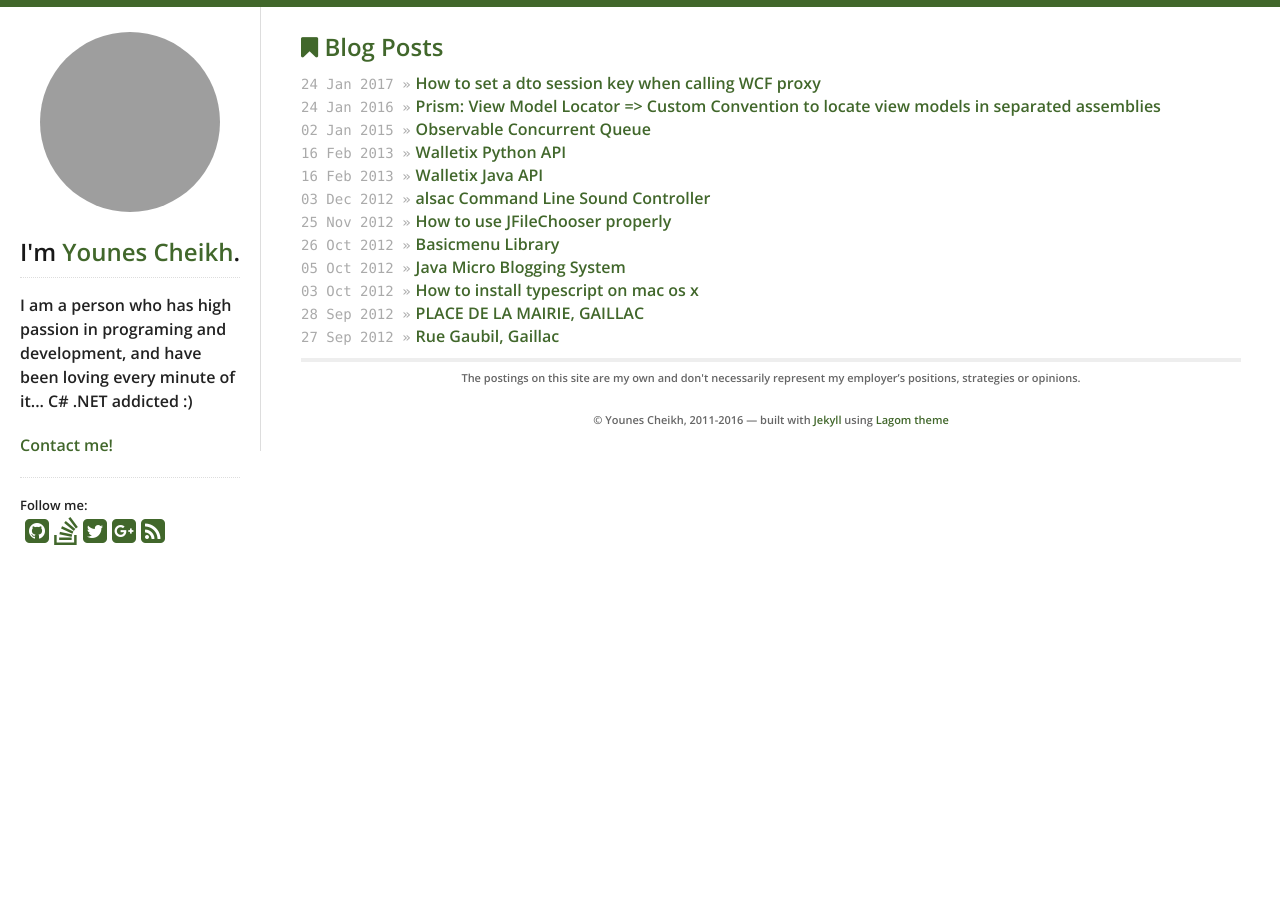
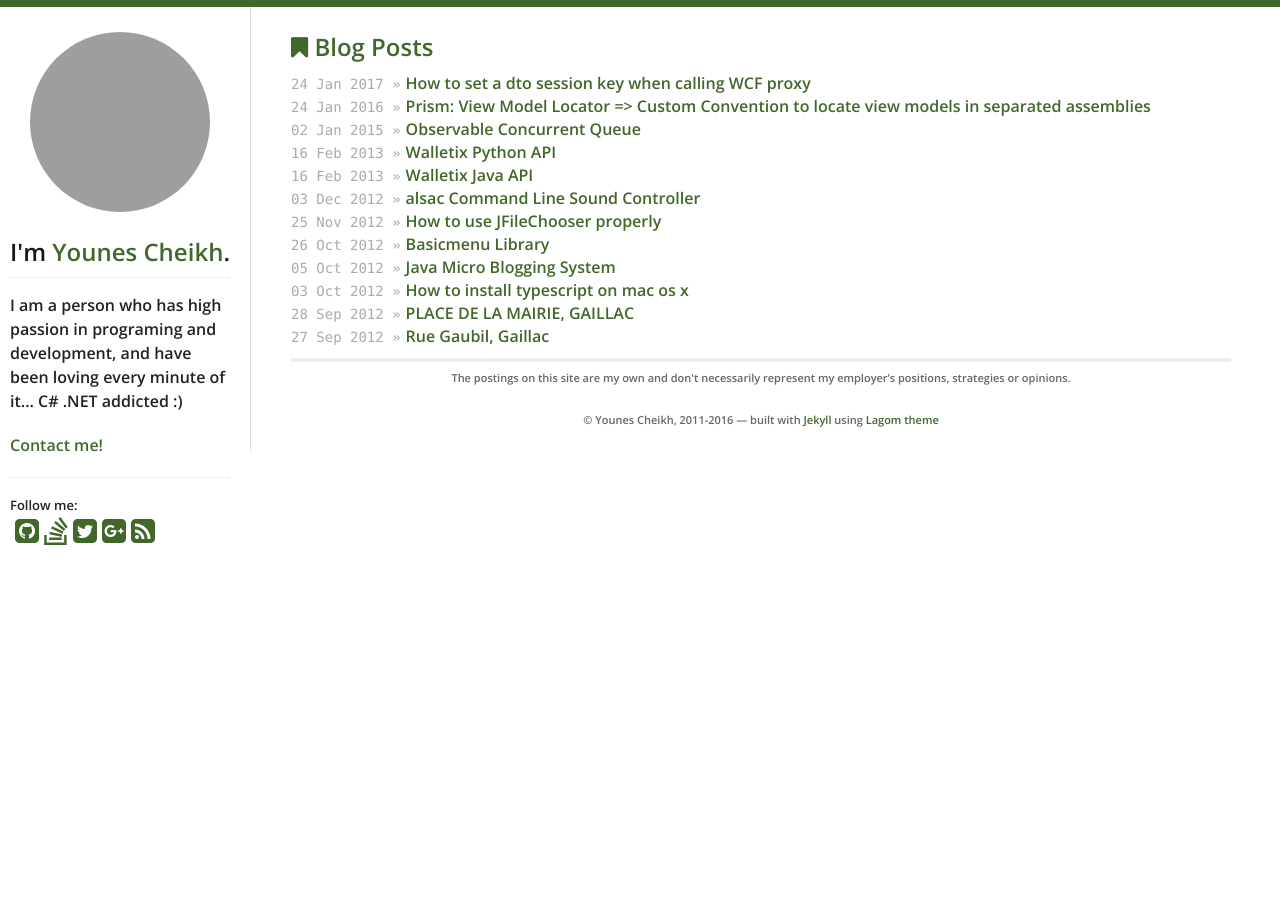
Before and after one commit to cyounes/cyounes.github.io, a Jekyll site: the page built from index.html, in a window 1280 px wide. Built offline with Jekyll 4.4.1, drawn with Linux system fonts in a browser that asks for light colours; nearby versions of some CDN libraries; grey boxes are pictures that could not be loaded.

Commit message:
Update skeleton.css

```diff
--- a/_includes/css/skeleton.css
+++ b/_includes/css/skeleton.css
@@ -21,7 +21,7 @@
 /* #Base 960 Grid
 ================================================== */
 
-    .container                                  { position: relative; width: 1260px; margin: 0 auto; padding: 0; }
+    .container                                  { position: absolute; width: 1260px; margin: 0 auto; padding: 0; }
     .column, .columns                           { float: left; display: inline; margin-left: 10px; margin-right: 10px; }
     .row                                        { margin-bottom: 20px; }
 
```
